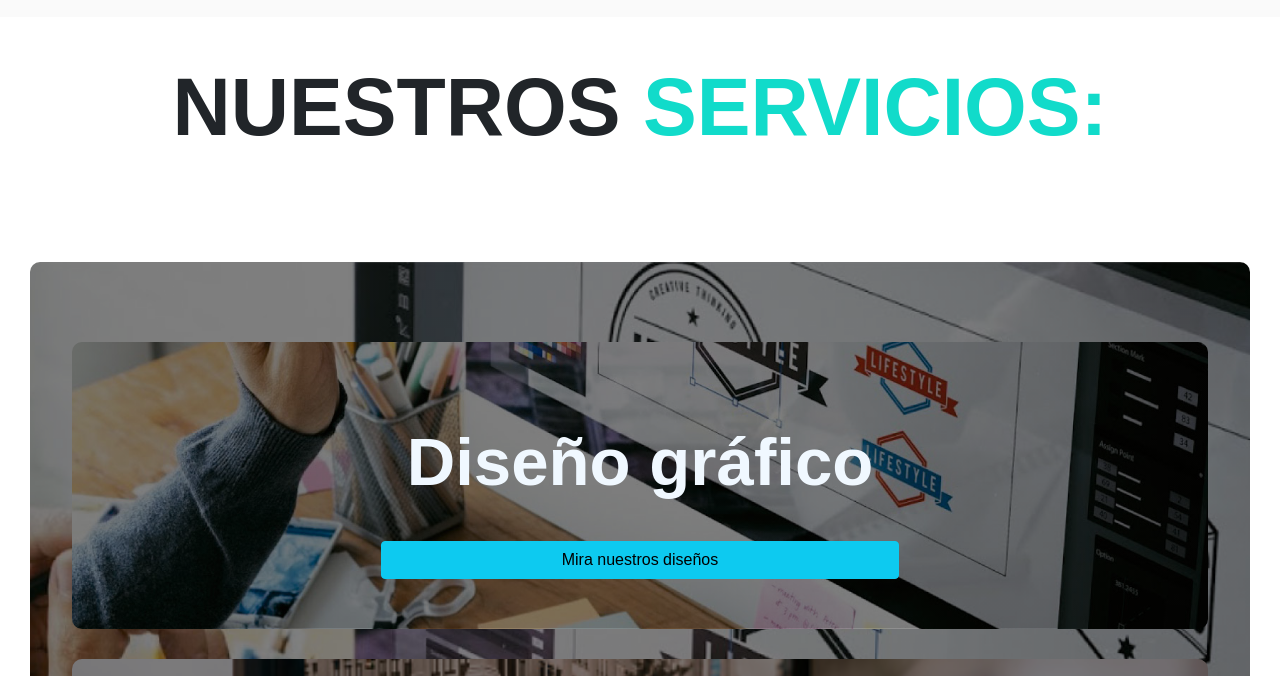
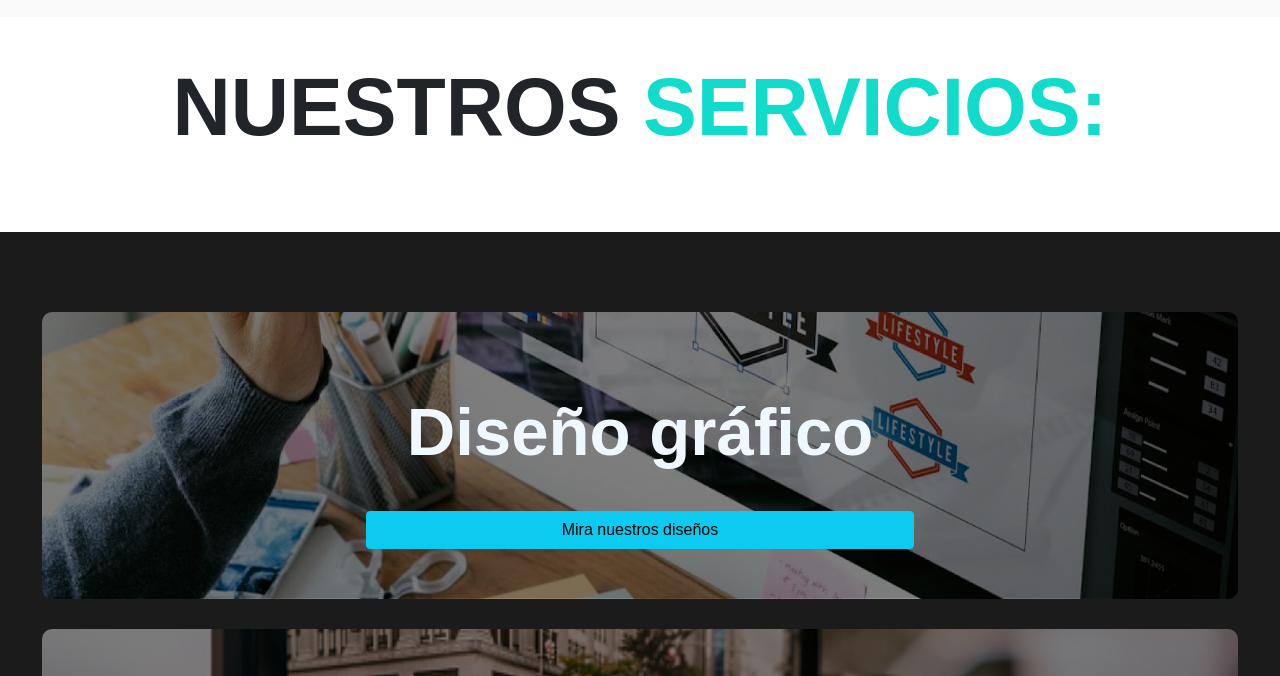
Before and after one commit to Juanelruiz/agenciadylunio, a plain HTML site: page Nav/Servicios.html in a window 1280 px wide. Shown: the part 103-779 px from the top of the page. Drawn offline with nearby package versions, Linux system fonts and the light colour scheme.

Commit message:
Errores en servicios

```diff
--- a/Sass/estilos.scss
+++ b/Sass/estilos.scss
@@ -276,15 +276,6 @@ header {
     display: none;
   }
 
-  &:first-child {
-    background-image: linear-gradient(0deg, rgba(0, 0, 0, 0.5), rgba(0, 0, 0, 0.5)),
-      url(../Imagenes/diseño-grafico.jpg);
-    background-position: center;
-    background-size: cover;
-    margin: 30px;
-    border-radius: 10px;
-  }
-
 
 }
 
```
Also changed, not shown: CSS/estilos.css.
